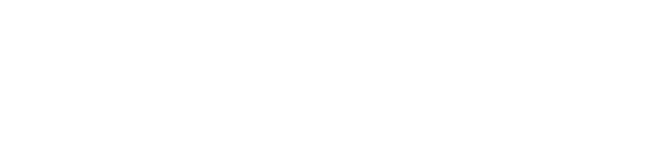
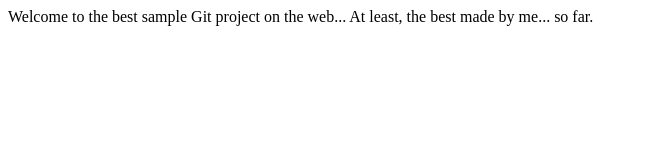
Before and after one commit to mkenyon2/PhillyCodeCampGit, a plain HTML site: page index.html in a window 1280 px wide. Shown: the whole page, without its empty margins (0-647 px from the left). Drawn offline with Linux system fonts and the light colour scheme.

Commit message:
Add some text to index.

```diff
--- a/index.html
+++ b/index.html
@@ -7,6 +7,6 @@
     <title>Document</title>
 </head>
 <body>
-
+    Welcome to the best sample Git project on the web... At least, the best made by me... so far.
 </body>
 </html>
```
